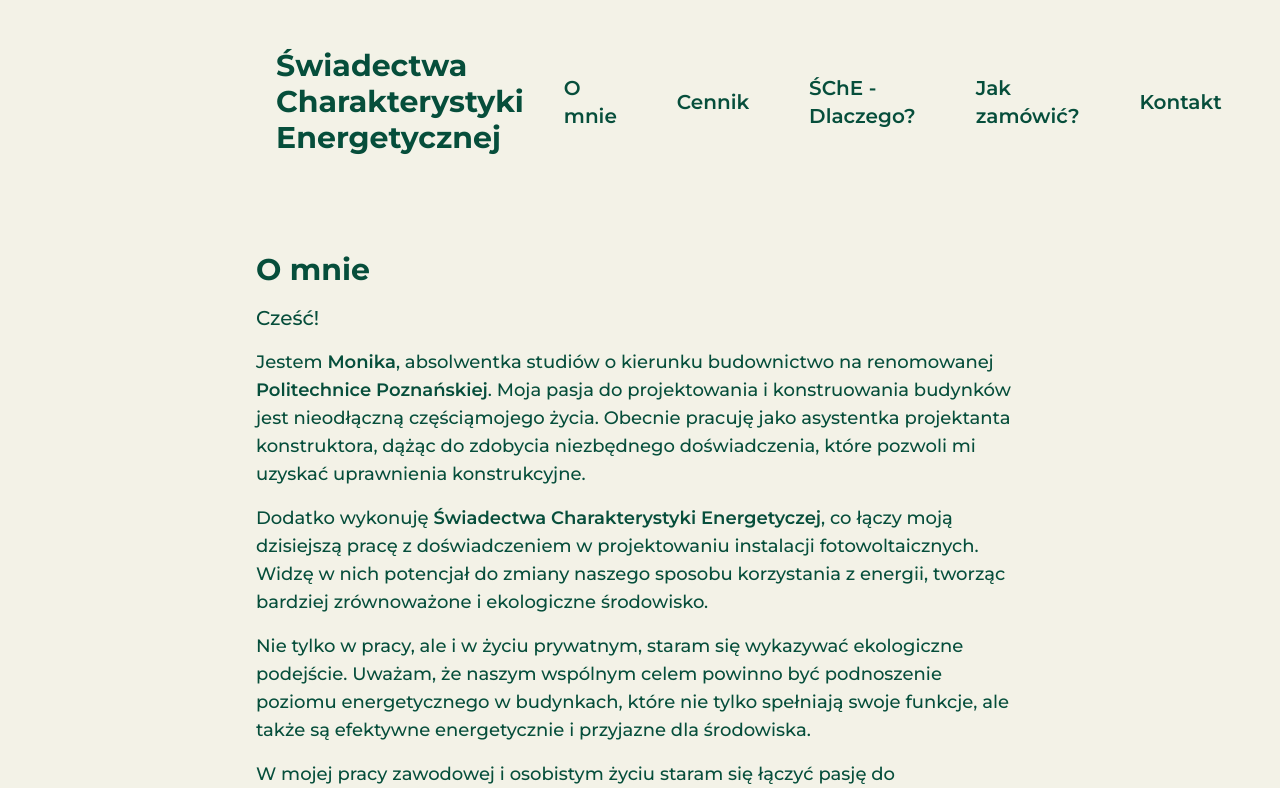
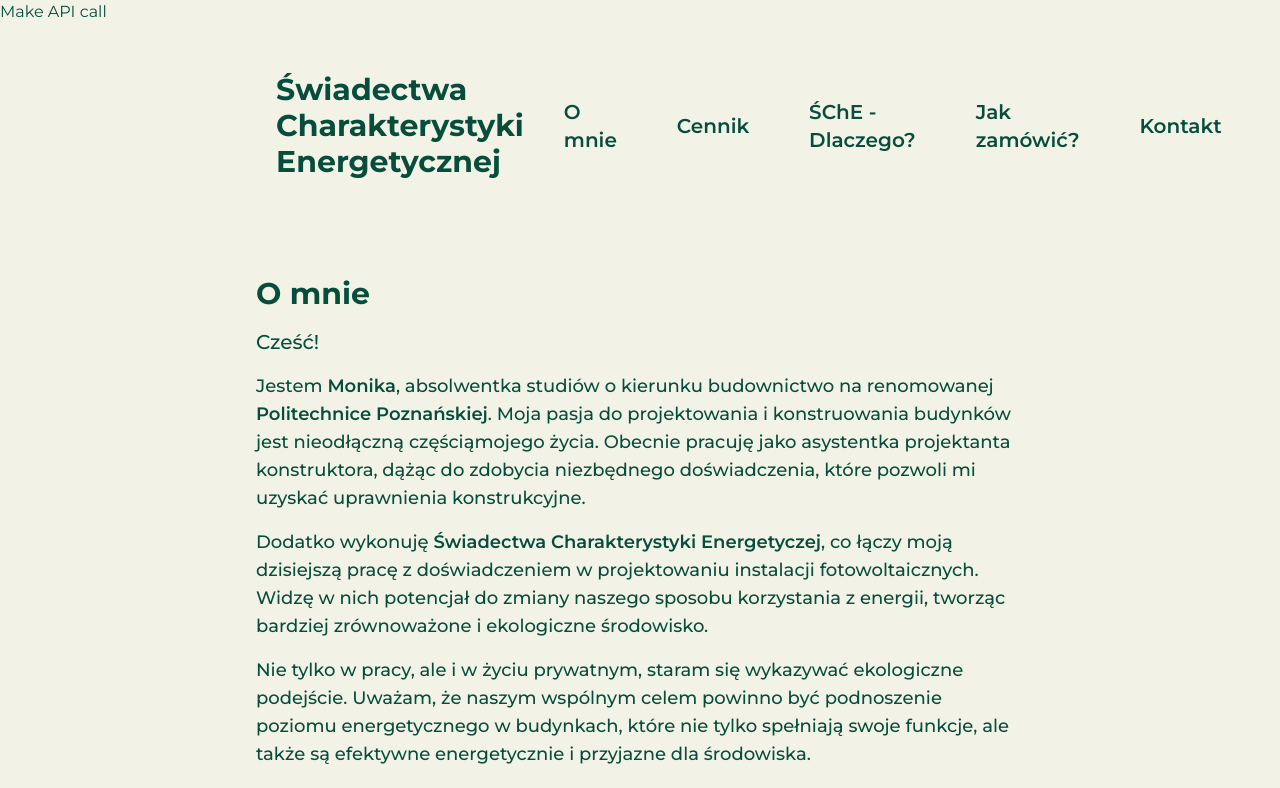
Before and after one commit to Swiadectwa-Energetyczne/swiadectwa-energetyczne.github.io, a Next.js app: page / in a window 1280 px wide. Shown: the top 788 px of the page. Built offline with nearby package versions, Linux system fonts and the light colour scheme.

Commit message:
Fix sendgrid integration

```diff
--- a/next.config.js
+++ b/next.config.js
@@ -27,6 +27,12 @@ const nextConfig = {
     images: {
         unoptimized: true,
     },
+
+    webpack: (config) => {
+        config.resolve.fallback = { fs: false };
+
+        return config;
+    },
 };
 
 module.exports = nextConfig;
--- a/src/app/page.tsx
+++ b/src/app/page.tsx
@@ -1,13 +1,27 @@
+'use client';
 import Header from '../components/header';
 import Footer from '@/components/footer';
 import Why from '@/section/why';
 import How from '@/section/how';
 import About from '@/section/about';
 import Price from '@/section/price';
+import {sendEmail} from '@/lib/send-grid';
 
 export default function Home() {
+  const callAPI = async () => {
+    try {
+      await sendEmail()
+    } catch (err) {
+    }
+  };
+
   return (
     <main className="font-sans flex flex-col h-screen">
+      <div>
+        <main>
+          <button onClick={callAPI}>Make API call</button>
+        </main>
+      </div>
       <Header/>
       <article className="xl:mx-64 xl:my-10 mx-6 my-8 flex-1">
         <section id="about">
--- a/src/lib/send-grid.tsx
+++ b/src/lib/send-grid.tsx
@@ -1,8 +1,7 @@
 import sgMail from '@sendgrid/mail';
 
 export const sendEmail = async () => {
-  console.log(process.env.send_grid_api_key);
-  sgMail.setApiKey(process.env.send_grid_api_key || "");
+  sgMail.setApiKey(process.env.send_grid_api_key);
   const msg = {
     to: "drolewski@gmail.com",
     from: 'swiadectwa.eko@gmail.com',
```
